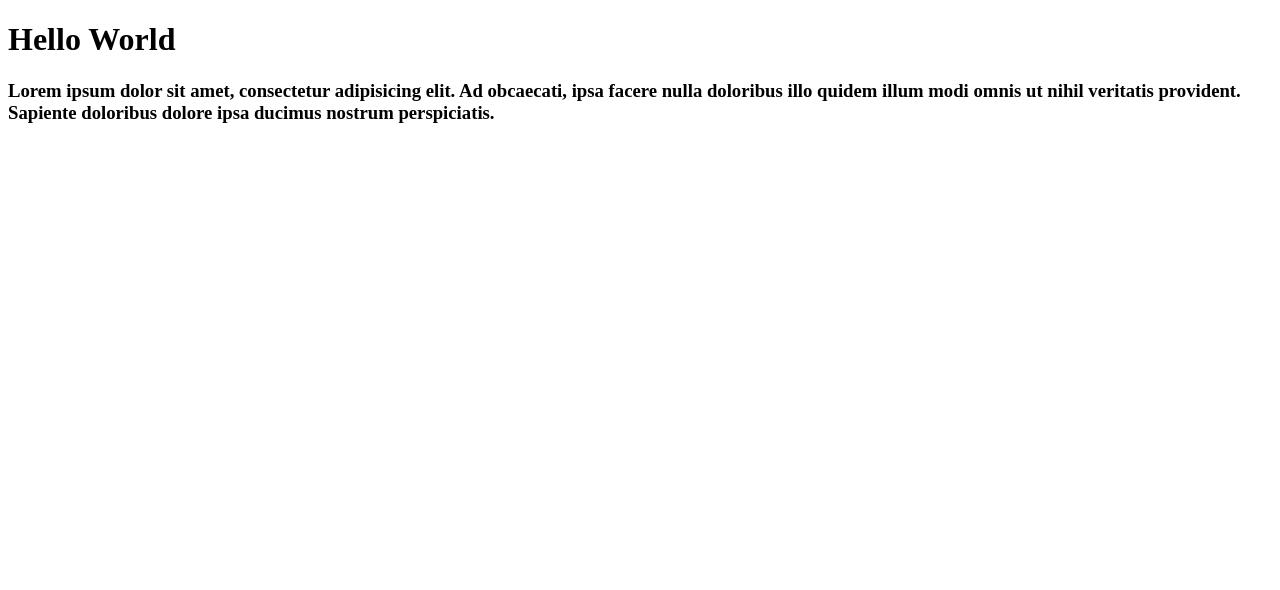
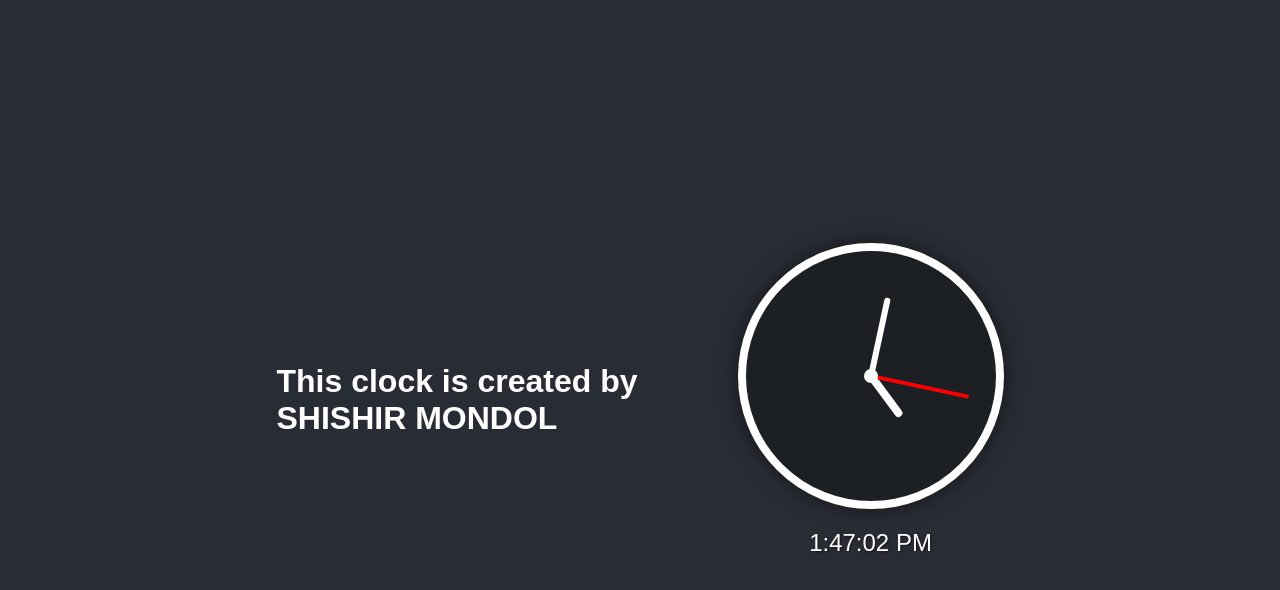
Before and after one commit to shimondol/Groccery-Shop, a plain HTML site: page index.html in a window 1280 px wide. Drawn offline with Linux system fonts and the light colour scheme.

Commit message:
Analogue clock

```diff
--- /dev/null
+++ b/Script.js
@@ -0,0 +1,34 @@
+
+
+function updateClock() {
+    const now = new Date();
+
+    const seconds = now.getSeconds();
+    const minutes = now.getMinutes();
+    const hours = now.getHours();
+
+    // Calculate the degrees for each hand
+    const secondDegrees = ((seconds / 60) * 360) + 90; // +90 to start at the top
+    const minuteDegrees = ((minutes / 60) * 360) + ((seconds / 60) * 6) + 90;
+    const hourDegrees = ((hours % 12) / 12) * 360 + ((minutes / 60) * 30) + 90;
+
+    // Get the hand elements
+    const secondHand = document.getElementById('second');
+    const minuteHand = document.getElementById('minute');
+    const hourHand = document.getElementById('hour');
+
+    // Apply the rotations
+    secondHand.style.transform = `rotate(${secondDegrees}deg)`;
+    minuteHand.style.transform = `rotate(${minuteDegrees}deg)`;
+    hourHand.style.transform = `rotate(${hourDegrees}deg)`;
+
+    // Update digital time display
+    const digitalTime = document.getElementById('digital-time');
+    digitalTime.textContent = now.toLocaleTimeString();
+}
+
+// Update the clock every second
+setInterval(updateClock, 1000);
+
+// Call the function once to set the initial position
+updateClock();
--- /dev/null
+++ b/custom.css
@@ -0,0 +1,75 @@
+
+h1{
+    color: white;
+    padding-right: 100px;
+}
+body {
+    display: flex;
+    justify-content: center;
+    align-items: center;
+    height: 100vh;
+    margin: 0;
+    background-color: #282c34;
+    font-family: 'Arial', sans-serif;
+}
+
+.container {
+    display: flex;
+    flex-direction: column;
+    align-items: center;
+}
+
+.clock {
+    position: relative;
+    width: 250px;
+    height: 250px;
+    border: 8px solid #ffffff;
+    border-radius: 50%;
+    display: flex;
+    justify-content: center;
+    align-items: center;
+    background-color: #1c2025;
+    box-shadow: 0 0 20px rgba(0, 0, 0, 0.5);
+}
+
+.hand {
+    position: absolute;
+    background-color: #ffffff;
+    transform-origin: bottom;
+    bottom: 50%;
+}
+
+.hour {
+    width: 8px;
+    height: 50px;
+    border-radius: 4px;
+}
+
+.minute {
+    width: 6px;
+    height: 80px;
+    border-radius: 3px;
+}
+
+.second {
+    width: 4px;
+    height: 100px;
+    border-radius: 2px;
+    background-color: red;
+}
+
+.center-circle {
+    width: 14px;
+    height: 14px;
+    border-radius: 50%;
+    background-color: #ffffff;
+    position: absolute;
+    z-index: 10;
+}
+
+.digital-time {
+    margin-top: 20px;
+    font-size: 24px;
+    color: #ffffff;
+    text-shadow: 1px 1px 2px rgba(0, 0, 0, 0.5);
+}
--- a/index.html
+++ b/index.html
@@ -3,10 +3,20 @@
 <head>
     <meta charset="UTF-8">
     <meta name="viewport" content="width=device-width, initial-scale=1.0">
-    <title>My groccery shop</title>
+    <title>Beautiful Analog Clock</title>
+    <link rel="stylesheet" href="custom.css">
 </head>
 <body>
-    <h1>Hello World</h1>
-    <h3>Lorem ipsum dolor sit amet, consectetur adipisicing elit. Ad obcaecati, ipsa facere nulla doloribus illo quidem illum modi omnis ut nihil veritatis provident. Sapiente doloribus dolore ipsa ducimus nostrum perspiciatis.</h3>
+    <h1>This clock is created by <br> SHISHIR MONDOL</h1>
+    <div class="container">
+        <div class="clock">
+            <div class="hand hour" id="hour"></div>
+            <div class="hand minute" id="minute"></div>
+            <div class="hand second" id="second"></div>
+            <div class="center-circle"></div>
+        </div>
+        <div class="digital-time" id="digital-time"></div>
+    </div>
+    <script src="Script.js"></script>
 </body>
 </html>
```
